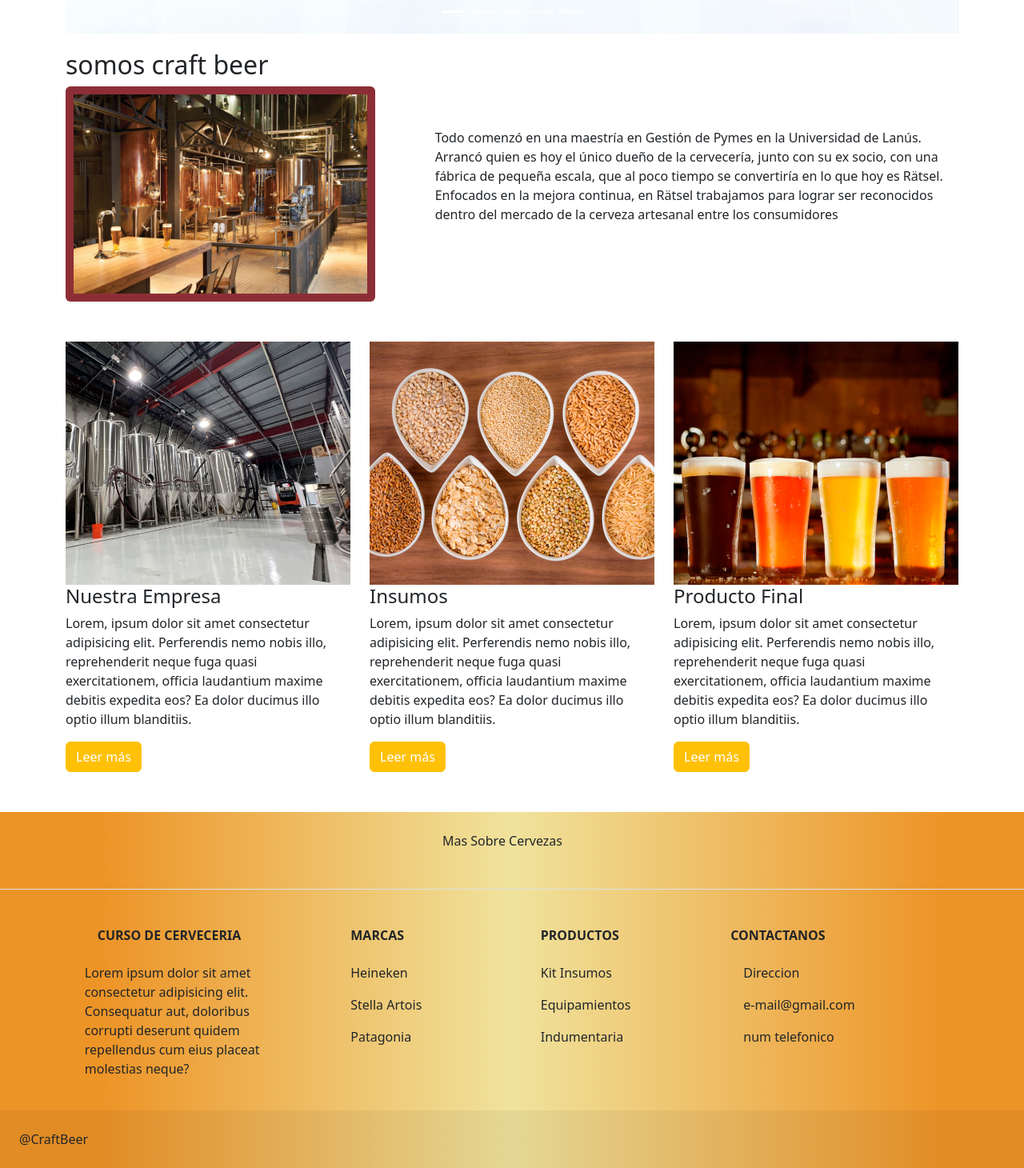
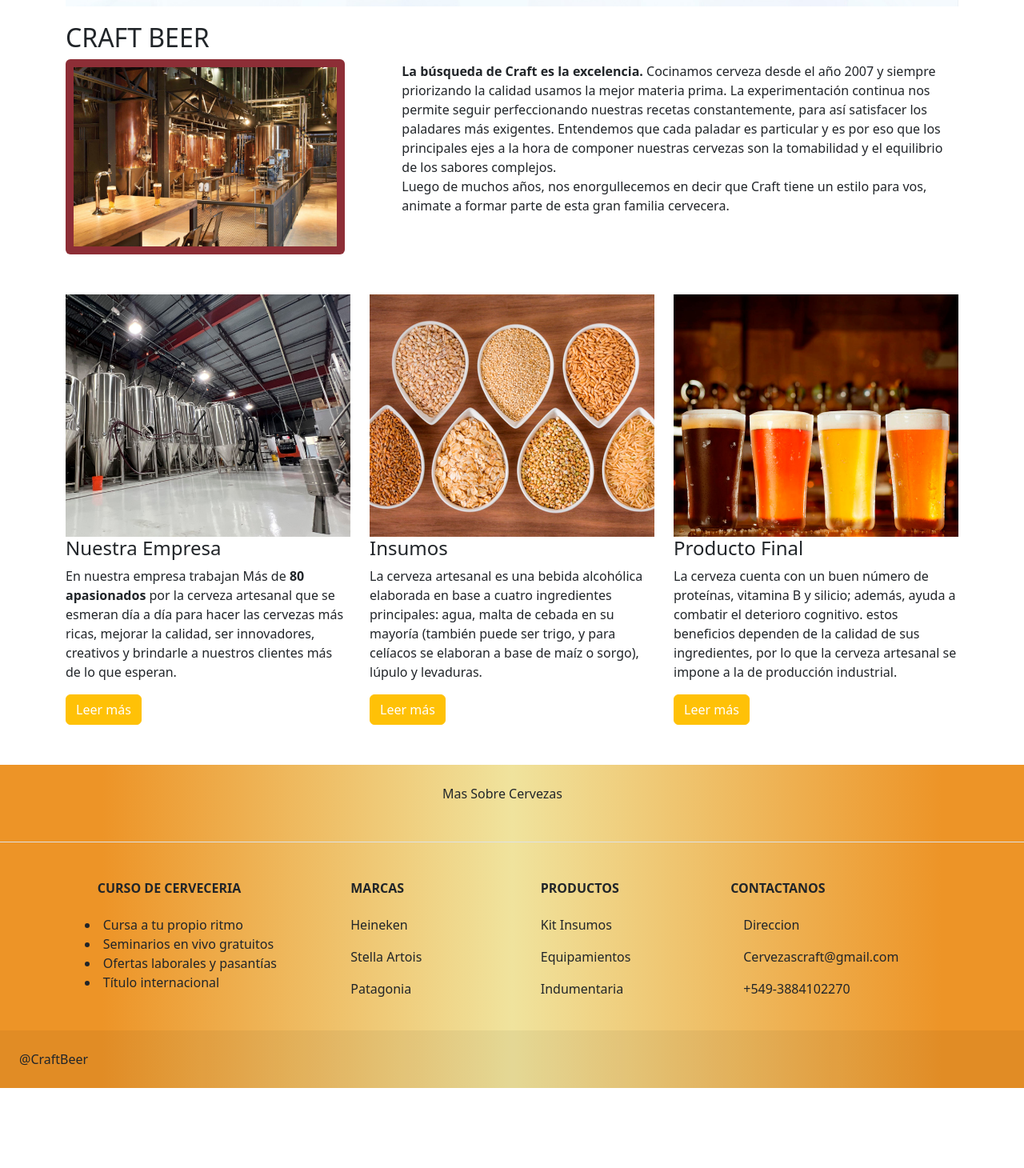
Before and after one commit to edudiaz125/PF-DiazEduardo, a plain HTML site: page index.html in a window 1280 px wide. Shown: the part 784-2244 px from the top of the page at 80% size. After the commit the page ends 2144 px from the top, so only its background shows below. Drawn offline with nearby package versions, Linux system fonts and the light colour scheme.

Commit message:
Update index.html

```diff
--- a/index.html
+++ b/index.html
@@ -12,11 +12,12 @@
     <link rel="stylesheet" href="./estilos/style.css">
 </head>
 <body>
+
     <header>
         <div class="logo">
-            <div><img src="./imagenes/logo.png" alt="Logo" height="150px" width="150px"></div>
+            <div><img src="./imagenes/logocraft.png" alt="Logo" height="120px" width="130px"></div>
             <div>
-              <h1> La Cerveceria de JUJUY</h1>
+              <h1 class="title"> La Cerveceria de JUJUY</h1>
             </div>
         </div>
         <!-- inicio nav -->
@@ -31,10 +32,10 @@
                             <a class="nav-link active" aria-current="page" href="./index.html">Home</a>
                         </li>
                         <li class="nav-item">
-                            <a class="nav-link" href="...">SOMOS CRAFT</a>
+                            <a class="nav-link" href="./pages/somos.html">SOMOS CRAFT</a>
                         </li>
                         <li class="nav-item">
-                            <a class="nav-link" href="...">NUESTRAS CERVEZAS</a>
+                            <a class="nav-link" href="./pages/cervezas.html">NUESTRAS CERVEZAS</a>
                         </li>
                         <li class="nav-item">
                             <a class="nav-link" href="./pages/tienda.html">TIENDA ONLINE</a>
@@ -49,7 +50,7 @@
         <!-- fin Nav -->
     </header>
 
-    <main>
+  <main>
         <h1> NUESTRAS CERVEZAS</h1>
         <!-- Inicio Carrousel -->
         <div class="container carrusel">
@@ -89,14 +90,18 @@
             </div>
         </div>
         <!-- Fin Carrousel -->
-
+  </main>
         <section class="trayectoria container">
             <div class="tray-foto">
-                <h2>somos craft beer</h2>
+                <h2>CRAFT BEER</h2>
                 <img class="rounded" src="./imagenes/fabrica.jpg" alt="la fabrica">
             </div>
             <div class="tray-texto">
-                <p>Todo comenzó en una maestría en Gestión de Pymes en la Universidad de Lanús. Arrancó quien es hoy el único dueño de la cervecería, junto con su ex socio, con una fábrica de pequeña escala, que al poco tiempo se convertiría en lo que hoy es Rätsel. Enfocados en la mejora continua, en Rätsel trabajamos para lograr ser reconocidos dentro del mercado de la cerveza artesanal entre los consumidores</p>
+                <p><strong> La búsqueda de Craft es la excelencia.</strong> Cocinamos cerveza desde el año 2007 y siempre priorizando la calidad usamos la mejor materia prima.
+                  La experimentación continua nos permite seguir perfeccionando nuestras recetas constantemente, para así satisfacer los paladares más exigentes. Entendemos que cada paladar es particular y es por eso que los principales ejes a la hora de componer nuestras cervezas son la tomabilidad y el equilibrio de los sabores complejos.
+                  <br>
+                  Luego de muchos años, nos enorgullecemos en decir que Craft tiene un estilo para vos, animate a formar parte de esta gran familia cervecera.
+                  </p>
 
             </div>
 
@@ -108,7 +113,7 @@
           <img src="./imagenes/1fabrica.jpg" alt="fabrica">
           <div class="info">
             <h4 class="titulo">Nuestra Empresa</h4>
-            <p class="descripcion">Lorem, ipsum dolor sit amet consectetur adipisicing elit. Perferendis nemo nobis illo, reprehenderit neque fuga quasi exercitationem, officia laudantium maxime debitis expedita eos? Ea dolor ducimus illo optio illum blanditiis.</p>
+            <p class="descripcion">En nuestra empresa trabajan Más de <strong>80 apasionados</strong> por la cerveza artesanal que se esmeran día a día para hacer las cervezas más ricas, mejorar la calidad, ser innovadores, creativos y brindarle a nuestros clientes más de lo que esperan. </p>
             <button type="button" class="btn btn-warning"><a href="...">Leer más</a></button>
           </div>
         </div>
@@ -116,7 +121,7 @@
           <img src="./imagenes/2insumos.jpg" alt="insumos utilizados">
           <div class="info">
             <h4 class="titulo">Insumos </h4>
-            <p class="descripcion">Lorem, ipsum dolor sit amet consectetur adipisicing elit. Perferendis nemo nobis illo, reprehenderit neque fuga quasi exercitationem, officia laudantium maxime debitis expedita eos? Ea dolor ducimus illo optio illum blanditiis.</p>
+            <p class="descripcion">La cerveza artesanal es una bebida alcohólica elaborada en base a cuatro ingredientes principales: agua, malta de cebada en su mayoría (también puede ser trigo, y para celíacos se elaboran a base de maíz o sorgo), lúpulo y levaduras.</p>
             <button type="button" class="btn btn-warning"><a href="...">Leer más</a></button>
           </div>
         </div>
@@ -124,7 +129,7 @@
           <img src="./imagenes/3producto.jpg" alt="producto final">
           <div class="info">
             <h4 class="titulo">Producto Final</h4>
-            <p class="descripcion">Lorem, ipsum dolor sit amet consectetur adipisicing elit. Perferendis nemo nobis illo, reprehenderit neque fuga quasi exercitationem, officia laudantium maxime debitis expedita eos? Ea dolor ducimus illo optio illum blanditiis.</p>
+            <p class="descripcion">La cerveza cuenta con un buen número de proteínas, vitamina B y silicio; además, ayuda a combatir el deterioro cognitivo. estos beneficios dependen de la calidad de sus ingredientes, por lo que la cerveza artesanal se impone a la de producción industrial.</p>
             <button type="button" class="btn btn-warning"><a href="...">Leer más</a></button>
           </div>
         </div>
@@ -173,11 +178,13 @@
           <!-- Content -->
           <h6 class="text-uppercase fw-bold mb-4">
             <i class="fas fa-gem me-3"></i>
-            <a href="./pages/calzado.html" class="text-reset">CURSO DE CERVECERIA</a>
+            <a href="https://escuelagourmetonline.com.ar/curso-de-cerveza-artesanal" class="text-reset">CURSO DE CERVECERIA</a>
           </h6>
-          <p>
-            Lorem ipsum dolor sit amet consectetur adipisicing elit. Consequatur aut, doloribus corrupti deserunt quidem repellendus cum eius placeat molestias neque?
-          </p>
+          <li>Cursa a tu propio ritmo </li>
+          <li>Seminarios en vivo gratuitos</li>
+          <li>Ofertas laborales y pasantías </li>
+          <li>Título internacional</li>
+
         </div>
         <!-- Grid column -->
 
@@ -207,13 +214,13 @@
             Productos
           </h6>
           <p>
-            <a href="#" class="text-reset">Kit Insumos</a>
+            <a href="./pages/tienda.html" class="text-reset">Kit Insumos</a>
           </p>
           <p>
-            <a href="#" class="text-reset">Equipamientos</a>
+            <a href="./pages/tienda.html" class="text-reset">Equipamientos</a>
           </p>
           <p>
-            <a href="#" class="text-reset">Indumentaria</a>
+            <a href="./pages/tienda.html" class="text-reset">Indumentaria</a>
           </p>
 
         </div>
@@ -226,9 +233,9 @@
           <p><i class="fas fa-home me-3"></i>Direccion</p>
           <p>
             <i class="fas fa-envelope me-3"></i>
-            e-mail@gmail.com
+            Cervezascraft@gmail.com
           </p>
-          <p><i class="fas fa-phone me-3"></i>num telefonico</p>
+          <p><i class="fas fa-phone me-3"></i>+549-3884102270</p>
 
         </div>
         <!-- Grid column -->
@@ -247,11 +254,7 @@
 </footer>
 <!-- Footer -->
 
-    <script src="https://cdn.jsdelivr.net/npm/bootstrap@5.3.0-alpha1/dist/js/bootstrap.bundle.min.js" integrity="sha384-w76AqPfDkMBDXo30jS1Sgez6pr3x5MlQ1ZAGC+nuZB+EYdgRZgiwxhTBTkF7CXvN" crossorigin="anonymous"></script>
+<script src="https://cdn.jsdelivr.net/npm/bootstrap@5.2.3/dist/js/bootstrap.bundle.min.js" integrity="sha384-kenU1KFdBIe4zVF0s0G1M5b4hcpxyD9F7jL+jjXkk+Q2h455rYXK/7HAuoJl+0I4" crossorigin="anonymous"></script>
+
 </body>
 </html>
-
-    </main>
-    <script src="https://cdn.jsdelivr.net/npm/bootstrap@5.2.3/dist/js/bootstrap.bundle.min.js" integrity="sha384-kenU1KFdBIe4zVF0s0G1M5b4hcpxyD9F7jL+jjXkk+Q2h455rYXK/7HAuoJl+0I4" crossorigin="anonymous"></script>
-</body>
-</html>
```
